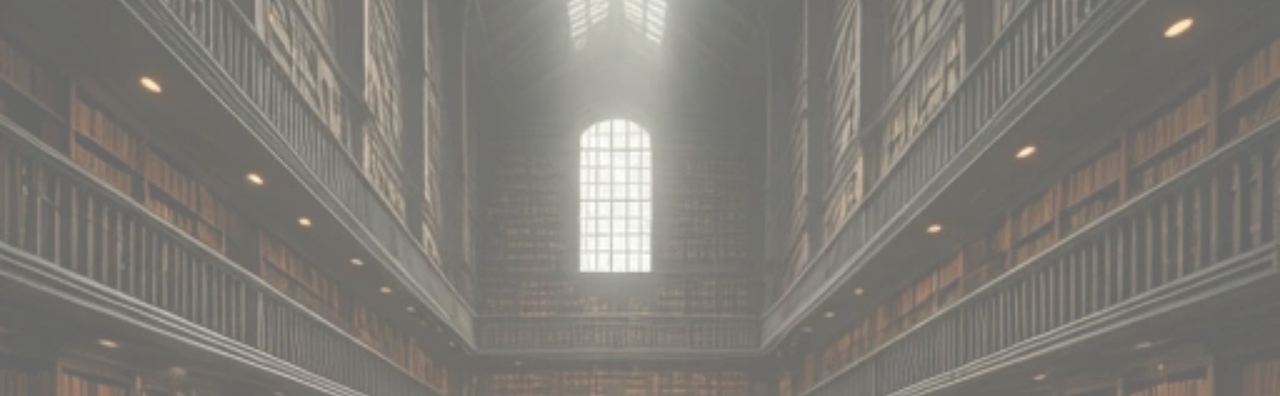
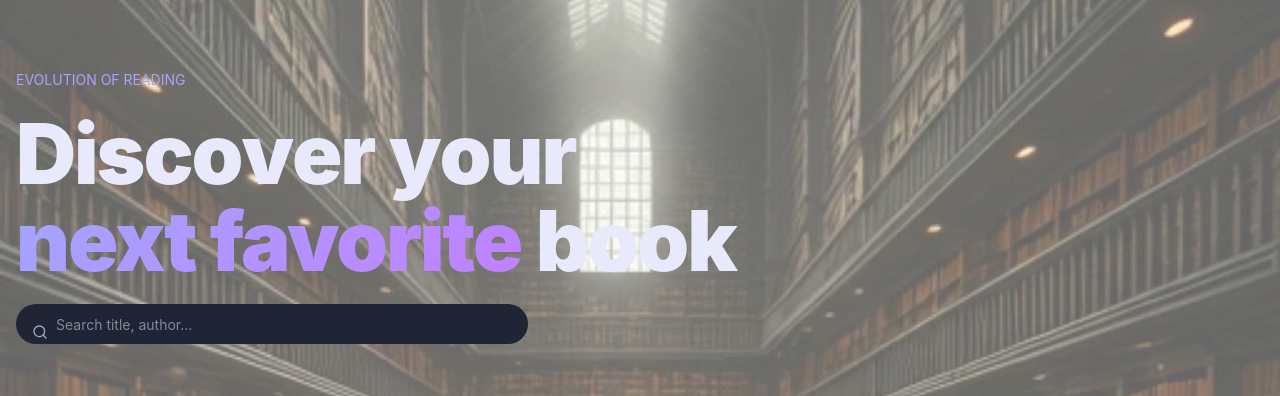
Before and after one commit to Ahmad-Shabaan/BookWiseReactJS, a React (Vite) app: page / in a window 1280 px wide. Shown: the part 193-589 px from the top of the page. Built offline with nearby package versions, Linux system fonts and the light colour scheme; no server answers; a web font is replaced by a local one.

Commit message:
refactor: improve opacity handling in HeroSection and useHeroAnimation for enhanced animations

```diff
--- a/src/landing/sections/Hero/HeroSection.tsx
+++ b/src/landing/sections/Hero/HeroSection.tsx
@@ -42,13 +42,13 @@ export function HeroSection() {
         <section className="relative z-20 w-full max-w-5xl space-y-5 sm:space-y-6 md:space-y-8 py-24 sm:py-28">
           {/* Badge */}
           <div>
-            <p className="badge opacity-0 text-primary uppercase tracking-normal md:tracking-widest font-normal text-sm sm:text-base">
+            <p className="badge text-primary uppercase tracking-normal md:tracking-widest font-normal text-sm sm:text-base">
               Evolution of Reading
             </p>
           </div>
 
           <h1
-            className="heading opacity-0 font-black tracking-tight leading-[1.05] text-on-background"
+            className="heading font-black tracking-tight leading-[1.05] text-on-background"
             style={{ fontSize: "clamp(1.9rem, 6.5vw, 5.5rem)" }}
           >
             Discover your <br />
@@ -59,7 +59,7 @@ export function HeroSection() {
           </h1>
 
           {/* Search */}
-          <div className="search opacity-0 relative w-full max-w-lg sm:max-w-xl md:max-w-2xl">
+          <div className="search relative w-full max-w-lg sm:max-w-xl md:max-w-2xl">
             <Search
               onClick={handleSearch}
               className="absolute z-1 left-4 sm:left-5 top-1/2 -translate-y-1/2 text-on-surface-variant w-4 h-4 sm:w-5 sm:h-5 cursor-pointer"
--- a/src/landing/sections/Hero/hero.animations.ts
+++ b/src/landing/sections/Hero/hero.animations.ts
@@ -64,30 +64,21 @@ export function useHeroAnimation(
       timeline
         .from(q(".badge"), {
           ...motion.movingUp,
-          opacity: 1,
-          clearProps: "transform",
+          clearProps: "transform,opacity",
         })
         .from(
           split.chars,
-          {
-            ...motion.movingUp,
-            opacity: 1,
-            clearProps: "transform",
-          },
+          { ...motion.movingUp, clearProps: "transform,opacity" },
           "-=0.3",
         )
         .from(
           q(".nosplit"),
-          {
-            ...motion.movingRight,
-            opacity: 1,
-            clearProps: "transform",
-          },
+          { ...motion.movingRight, clearProps: "transform,opacity" },
           "-=0.8",
         )
         .from(
           q(".search"),
-          { ...motion.movingUp, opacity: 1, clearProps: "transform" },
+          { ...motion.movingUp, clearProps: "transform,opacity" },
           "-=0.5",
         );
     };
```
